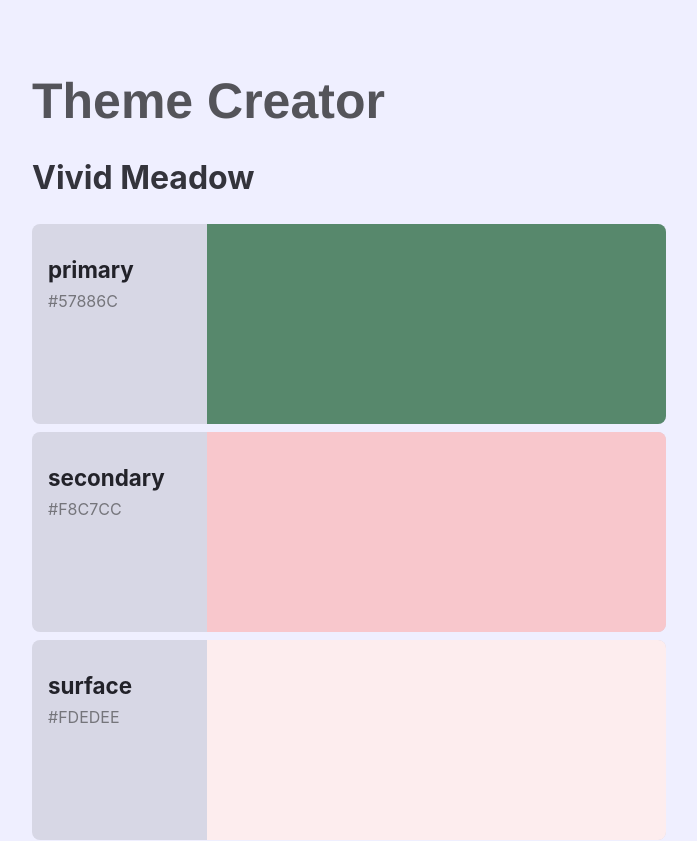
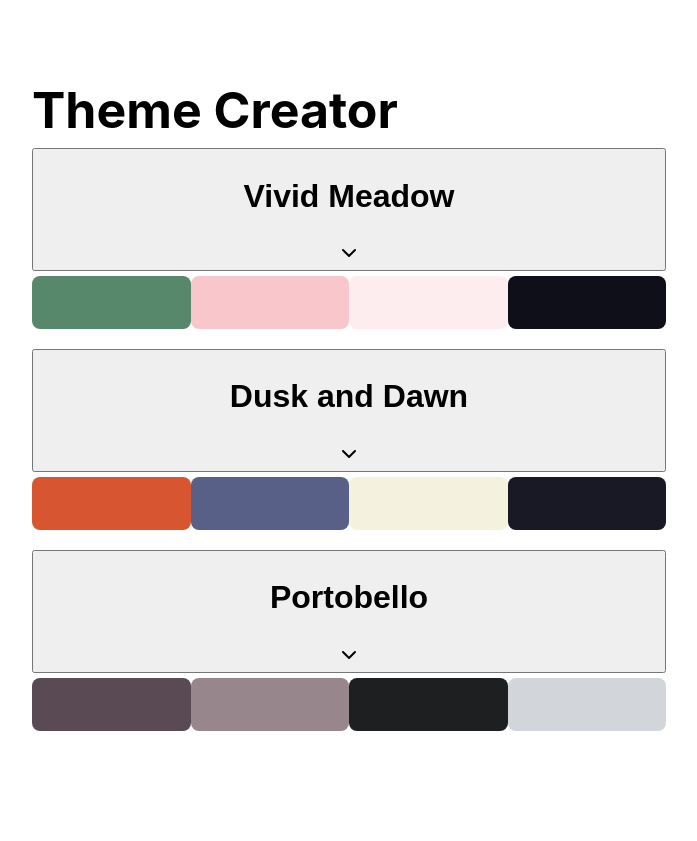
Before and after one commit to arne-witteler/theme-creator, a React (Create React App) app: page / in a window 1280 px wide. Shown: the top 841 px of the page, without its empty margins (291-988 px from the left). After the commit the page ends 800 px from the top, so only its background shows below. Built offline with nearby package versions, Linux system fonts and the light colour scheme.

Commit message:
add solution for task 2, no styling

```diff
--- a/package.json
+++ b/package.json
@@ -3,6 +3,7 @@
   "version": "0.1.0",
   "private": true,
   "dependencies": {
+    "@tabler/icons-react": "^3.1.0",
     "@testing-library/jest-dom": "^5.17.0",
     "@testing-library/react": "^13.4.0",
     "@testing-library/user-event": "^13.5.0",
--- a/src/App.css
+++ b/src/App.css
@@ -14,7 +14,7 @@
   font-size: 2rem;
 }
 
-.color-list {
+.theme-list {
   display: grid;
-  gap: 0.5rem;
+  gap: 20px;
 }
--- a/src/App.js
+++ b/src/App.js
@@ -1,20 +1,18 @@
 import "./App.css";
-import ColorCard from "./components/ColorCard/ColorCard";
+import Theme from "./components/Theme/Theme";
 import { themes } from "./db";
 
 function App() {
-  const theme = themes[0];
   return (
     <>
       <header className="header">
         <h1>Theme Creator</h1>
       </header>
       <main className="main-container">
-        <h2 className="theme-title">{theme.name}</h2>
-        <ul className="color-list">
-          {theme.colors.map((color) => (
-            <li key={color.role}>
-              <ColorCard color={color} />
+        <ul className="theme-list">
+          {themes.map((theme) => (
+            <li key={theme.id}>
+              <Theme name={theme.name} colors={theme.colors} />
             </li>
           ))}
         </ul>
--- a/src/components/ColorCard/ColorCard.css
+++ b/src/components/ColorCard/ColorCard.css
@@ -3,7 +3,7 @@
   grid-template-columns: 175px 1fr;
   min-height: 200px;
   grid-template-areas: "info color";
-  background-color: #d7d7e5;
+  background-color: #e5e5ed;
   color: #222229;
   overflow: hidden;
   border-radius: 8px;
--- /dev/null
+++ b/src/components/DetailedTheme/DetailedTheme.css
@@ -0,0 +1,3 @@
+.detailed-theme {
+  display: grid;
+}
--- /dev/null
+++ b/src/components/DetailedTheme/DetailedTheme.js
@@ -0,0 +1,15 @@
+import ColorCard from "../ColorCard/ColorCard";
+import "./DetailedTheme.css";
+import React from "react";
+
+export default function DetailedTheme({ colors }) {
+  return (
+    <ul className="detailed-theme">
+      {colors.map((color) => (
+        <li key={color.role}>
+          <ColorCard color={color} />
+        </li>
+      ))}
+    </ul>
+  );
+}
--- /dev/null
+++ b/src/components/Theme/Theme.css
@@ -0,0 +1,3 @@
+.theme {
+  display: grid;
+}
--- /dev/null
+++ b/src/components/Theme/Theme.js
@@ -0,0 +1,26 @@
+import "./Theme.css";
+import DetailedTheme from "../DetailedTheme/DetailedTheme";
+import ThemePreview from "../ThemePreview/ThemePreview";
+import { useState } from "react";
+import { IconChevronDown, IconChevronUp } from "@tabler/icons-react";
+
+export default function Theme({ name, colors }) {
+  const [showDetails, setShowDetails] = useState(false);
+  function toggleDetails() {
+    setShowDetails(!showDetails);
+  }
+
+  return (
+    <section className="theme">
+      <button onClick={toggleDetails}>
+        <h2 className="theme-title">{name}</h2>
+        {showDetails ? <IconChevronUp /> : <IconChevronDown />}
+      </button>
+      {showDetails ? (
+        <DetailedTheme colors={colors} />
+      ) : (
+        <ThemePreview colors={colors} />
+      )}
+    </section>
+  );
+}
--- /dev/null
+++ b/src/components/ThemePreview/ThemePreview.css
@@ -0,0 +1,11 @@
+.theme-preview {
+  margin-top: 5px;
+  display: grid;
+  grid-template-columns: repeat(4, 1fr);
+}
+
+.theme-preview-theme {
+  width: 100%;
+  aspect-ratio: 3/1;
+  border-radius: 8px;
+}
--- /dev/null
+++ b/src/components/ThemePreview/ThemePreview.js
@@ -0,0 +1,17 @@
+import "./ThemePreview.css";
+import React from "react";
+
+export default function ThemePreview({ colors }) {
+  return (
+    <ul className="theme-preview">
+      {colors.map((color) => (
+        <li key={color.role}>
+          <div
+            className="theme-preview-theme"
+            style={{ backgroundColor: color.value }}
+          ></div>
+        </li>
+      ))}
+    </ul>
+  );
+}
--- a/src/index.css
+++ b/src/index.css
@@ -19,16 +19,11 @@
 h1 {
   margin: 0;
   font-size: 50px;
-  color: #54545a;
-  font-family: "Helvetica";
-  line-height: 0.875;
-  font-weight: black;
+  color: #000000;
 }
 
 body {
-  background-color: #efefff;
-  color: #34343c;
-  margin: 0;
+  background-color: #ffffff;
 }
 
 ul {
```
Also changed, not shown: 1 other file (tests, documents, lock files or other folders).
